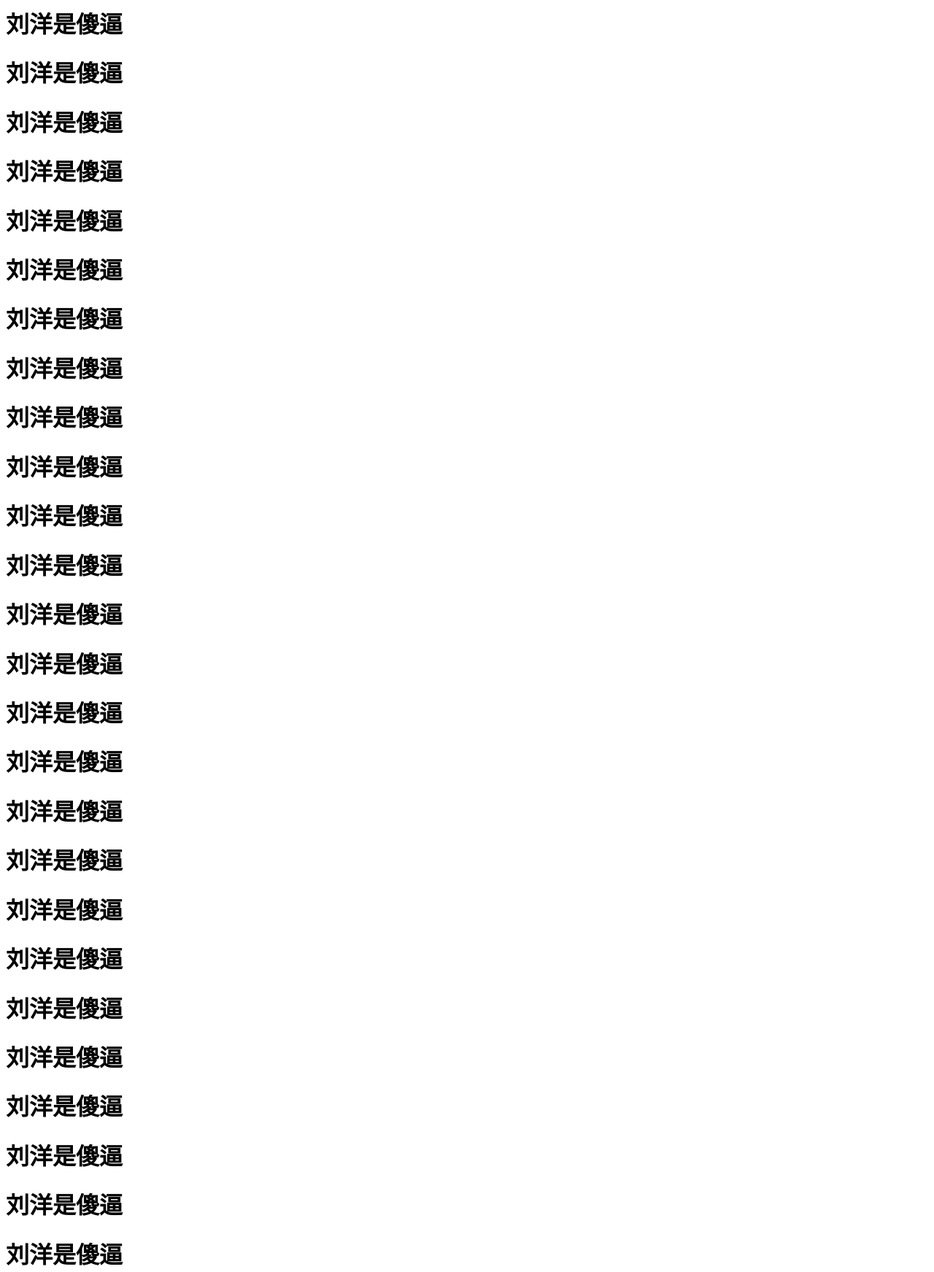
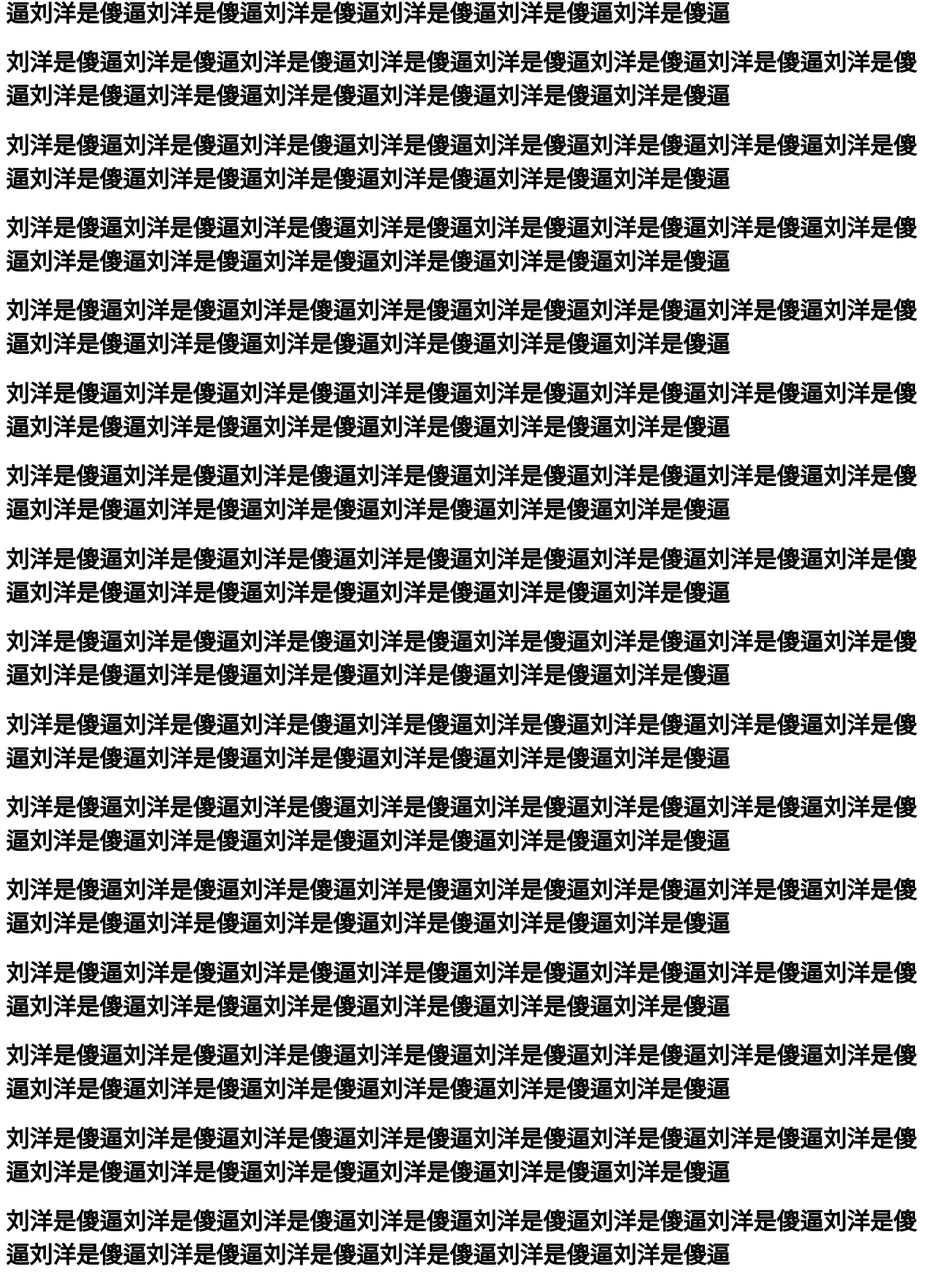
Before and after one commit to daniubi/daniubi.github.io, a plain HTML site: page index.html in a window 1280 px wide. Shown: the part 742-2485 px from the top of the page at 73% size. Drawn offline with Linux system fonts and the light colour scheme.

Commit message:
Update index.html

```diff
--- a/index.html
+++ b/index.html
@@ -1,28 +1,28 @@
-<span><h1>刘洋是傻逼</h1></span><span><h1>刘洋是傻逼</h1></span><span><h1>刘洋是傻逼</h1></span><span><h1>刘洋是傻逼</h1></span>
-<span><h1>刘洋是傻逼</h1></span><span><h1>刘洋是傻逼</h1></span><span><h1>刘洋是傻逼</h1></span><span><h1>刘洋是傻逼</h1></span>
-<span><h1>刘洋是傻逼</h1></span><span><h1>刘洋是傻逼</h1></span><span><h1>刘洋是傻逼</h1></span><span><h1>刘洋是傻逼</h1></span>
-<span><h1>刘洋是傻逼</h1></span><span><h1>刘洋是傻逼</h1></span><span><h1>刘洋是傻逼</h1></span><span><h1>刘洋是傻逼</h1></span>
-<span><h1>刘洋是傻逼</h1></span><span><h1>刘洋是傻逼</h1></span><span><h1>刘洋是傻逼</h1></span><span><h1>刘洋是傻逼</h1></span>
-<span><h1>刘洋是傻逼</h1></span><span><h1>刘洋是傻逼</h1></span><span><h1>刘洋是傻逼</h1></span><span><h1>刘洋是傻逼</h1></span>
-<span><h1>刘洋是傻逼</h1></span><span><h1>刘洋是傻逼</h1></span><span><h1>刘洋是傻逼</h1></span><span><h1>刘洋是傻逼</h1></span>
-<span><h1>刘洋是傻逼</h1></span><span><h1>刘洋是傻逼</h1></span><span><h1>刘洋是傻逼</h1></span><span><h1>刘洋是傻逼</h1></span>
-<span><h1>刘洋是傻逼</h1></span><span><h1>刘洋是傻逼</h1></span><span><h1>刘洋是傻逼</h1></span><span><h1>刘洋是傻逼</h1></span>
-<span><h1>刘洋是傻逼</h1></span><span><h1>刘洋是傻逼</h1></span><span><h1>刘洋是傻逼</h1></span><span><h1>刘洋是傻逼</h1></span>
-<span><h1>刘洋是傻逼</h1></span><span><h1>刘洋是傻逼</h1></span><span><h1>刘洋是傻逼</h1></span><span><h1>刘洋是傻逼</h1></span>
-<span><h1>刘洋是傻逼</h1></span><span><h1>刘洋是傻逼</h1></span><span><h1>刘洋是傻逼</h1></span><span><h1>刘洋是傻逼</h1></span>
-<span><h1>刘洋是傻逼</h1></span><span><h1>刘洋是傻逼</h1></span><span><h1>刘洋是傻逼</h1></span><span><h1>刘洋是傻逼</h1></span>
-<span><h1>刘洋是傻逼</h1></span><span><h1>刘洋是傻逼</h1></span><span><h1>刘洋是傻逼</h1></span><span><h1>刘洋是傻逼</h1></span>
-<span><h1>刘洋是傻逼</h1></span><span><h1>刘洋是傻逼</h1></span><span><h1>刘洋是傻逼</h1></span><span><h1>刘洋是傻逼</h1></span>
-<span><h1>刘洋是傻逼</h1></span><span><h1>刘洋是傻逼</h1></span><span><h1>刘洋是傻逼</h1></span><span><h1>刘洋是傻逼</h1></span>
-<span><h1>刘洋是傻逼</h1></span><span><h1>刘洋是傻逼</h1></span><span><h1>刘洋是傻逼</h1></span><span><h1>刘洋是傻逼</h1></span>
-<span><h1>刘洋是傻逼</h1></span><span><h1>刘洋是傻逼</h1></span><span><h1>刘洋是傻逼</h1></span><span><h1>刘洋是傻逼</h1></span>
-<span><h1>刘洋是傻逼</h1></span><span><h1>刘洋是傻逼</h1></span><span><h1>刘洋是傻逼</h1></span><span><h1>刘洋是傻逼</h1></span>
-<span><h1>刘洋是傻逼</h1></span><span><h1>刘洋是傻逼</h1></span><span><h1>刘洋是傻逼</h1></span><span><h1>刘洋是傻逼</h1></span>
-<span><h1>刘洋是傻逼</h1></span><span><h1>刘洋是傻逼</h1></span><span><h1>刘洋是傻逼</h1></span><span><h1>刘洋是傻逼</h1></span>
-<span><h1>刘洋是傻逼</h1></span><span><h1>刘洋是傻逼</h1></span><span><h1>刘洋是傻逼</h1></span><span><h1>刘洋是傻逼</h1></span>
-<span><h1>刘洋是傻逼</h1></span><span><h1>刘洋是傻逼</h1></span><span><h1>刘洋是傻逼</h1></span><span><h1>刘洋是傻逼</h1></span>
-<span><h1>刘洋是傻逼</h1></span><span><h1>刘洋是傻逼</h1></span><span><h1>刘洋是傻逼</h1></span><span><h1>刘洋是傻逼</h1></span>
-<span><h1>刘洋是傻逼</h1></span><span><h1>刘洋是傻逼</h1></span><span><h1>刘洋是傻逼</h1></span><span><h1>刘洋是傻逼</h1></span>
-<span><h1>刘洋是傻逼</h1></span><span><h1>刘洋是傻逼</h1></span><span><h1>刘洋是傻逼</h1></span><span><h1>刘洋是傻逼</h1></span>
-<span><h1>刘洋是傻逼</h1></span><span><h1>刘洋是傻逼</h1></span><span><h1>刘洋是傻逼</h1></span><span><h1>刘洋是傻逼</h1></span>
-<span><h1>刘洋是傻逼</h1></span><span><h1>刘洋是傻逼</h1></span><span><h1>刘洋是傻逼</h1></span><span><h1>刘洋是傻逼</h1></span>
+<h1>刘洋是傻逼刘洋是傻逼刘洋是傻逼刘洋是傻逼刘洋是傻逼刘洋是傻逼刘洋是傻逼刘洋是傻逼刘洋是傻逼刘洋是傻逼刘洋是傻逼刘洋是傻逼刘洋是傻逼刘洋是傻逼</h1>
+<h1>刘洋是傻逼刘洋是傻逼刘洋是傻逼刘洋是傻逼刘洋是傻逼刘洋是傻逼刘洋是傻逼刘洋是傻逼刘洋是傻逼刘洋是傻逼刘洋是傻逼刘洋是傻逼刘洋是傻逼刘洋是傻逼</h1>
+<h1>刘洋是傻逼刘洋是傻逼刘洋是傻逼刘洋是傻逼刘洋是傻逼刘洋是傻逼刘洋是傻逼刘洋是傻逼刘洋是傻逼刘洋是傻逼刘洋是傻逼刘洋是傻逼刘洋是傻逼刘洋是傻逼</h1>
+<h1>刘洋是傻逼刘洋是傻逼刘洋是傻逼刘洋是傻逼刘洋是傻逼刘洋是傻逼刘洋是傻逼刘洋是傻逼刘洋是傻逼刘洋是傻逼刘洋是傻逼刘洋是傻逼刘洋是傻逼刘洋是傻逼</h1>
+<h1>刘洋是傻逼刘洋是傻逼刘洋是傻逼刘洋是傻逼刘洋是傻逼刘洋是傻逼刘洋是傻逼刘洋是傻逼刘洋是傻逼刘洋是傻逼刘洋是傻逼刘洋是傻逼刘洋是傻逼刘洋是傻逼</h1>
+<h1>刘洋是傻逼刘洋是傻逼刘洋是傻逼刘洋是傻逼刘洋是傻逼刘洋是傻逼刘洋是傻逼刘洋是傻逼刘洋是傻逼刘洋是傻逼刘洋是傻逼刘洋是傻逼刘洋是傻逼刘洋是傻逼</h1>
+<h1>刘洋是傻逼刘洋是傻逼刘洋是傻逼刘洋是傻逼刘洋是傻逼刘洋是傻逼刘洋是傻逼刘洋是傻逼刘洋是傻逼刘洋是傻逼刘洋是傻逼刘洋是傻逼刘洋是傻逼刘洋是傻逼</h1>
+<h1>刘洋是傻逼刘洋是傻逼刘洋是傻逼刘洋是傻逼刘洋是傻逼刘洋是傻逼刘洋是傻逼刘洋是傻逼刘洋是傻逼刘洋是傻逼刘洋是傻逼刘洋是傻逼刘洋是傻逼刘洋是傻逼</h1>
+<h1>刘洋是傻逼刘洋是傻逼刘洋是傻逼刘洋是傻逼刘洋是傻逼刘洋是傻逼刘洋是傻逼刘洋是傻逼刘洋是傻逼刘洋是傻逼刘洋是傻逼刘洋是傻逼刘洋是傻逼刘洋是傻逼</h1>
+<h1>刘洋是傻逼刘洋是傻逼刘洋是傻逼刘洋是傻逼刘洋是傻逼刘洋是傻逼刘洋是傻逼刘洋是傻逼刘洋是傻逼刘洋是傻逼刘洋是傻逼刘洋是傻逼刘洋是傻逼刘洋是傻逼</h1>
+<h1>刘洋是傻逼刘洋是傻逼刘洋是傻逼刘洋是傻逼刘洋是傻逼刘洋是傻逼刘洋是傻逼刘洋是傻逼刘洋是傻逼刘洋是傻逼刘洋是傻逼刘洋是傻逼刘洋是傻逼刘洋是傻逼</h1>
+<h1>刘洋是傻逼刘洋是傻逼刘洋是傻逼刘洋是傻逼刘洋是傻逼刘洋是傻逼刘洋是傻逼刘洋是傻逼刘洋是傻逼刘洋是傻逼刘洋是傻逼刘洋是傻逼刘洋是傻逼刘洋是傻逼</h1>
+<h1>刘洋是傻逼刘洋是傻逼刘洋是傻逼刘洋是傻逼刘洋是傻逼刘洋是傻逼刘洋是傻逼刘洋是傻逼刘洋是傻逼刘洋是傻逼刘洋是傻逼刘洋是傻逼刘洋是傻逼刘洋是傻逼</h1>
+<h1>刘洋是傻逼刘洋是傻逼刘洋是傻逼刘洋是傻逼刘洋是傻逼刘洋是傻逼刘洋是傻逼刘洋是傻逼刘洋是傻逼刘洋是傻逼刘洋是傻逼刘洋是傻逼刘洋是傻逼刘洋是傻逼</h1>
+<h1>刘洋是傻逼刘洋是傻逼刘洋是傻逼刘洋是傻逼刘洋是傻逼刘洋是傻逼刘洋是傻逼刘洋是傻逼刘洋是傻逼刘洋是傻逼刘洋是傻逼刘洋是傻逼刘洋是傻逼刘洋是傻逼</h1>
+<h1>刘洋是傻逼刘洋是傻逼刘洋是傻逼刘洋是傻逼刘洋是傻逼刘洋是傻逼刘洋是傻逼刘洋是傻逼刘洋是傻逼刘洋是傻逼刘洋是傻逼刘洋是傻逼刘洋是傻逼刘洋是傻逼</h1>
+<h1>刘洋是傻逼刘洋是傻逼刘洋是傻逼刘洋是傻逼刘洋是傻逼刘洋是傻逼刘洋是傻逼刘洋是傻逼刘洋是傻逼刘洋是傻逼刘洋是傻逼刘洋是傻逼刘洋是傻逼刘洋是傻逼</h1>
+<h1>刘洋是傻逼刘洋是傻逼刘洋是傻逼刘洋是傻逼刘洋是傻逼刘洋是傻逼刘洋是傻逼刘洋是傻逼刘洋是傻逼刘洋是傻逼刘洋是傻逼刘洋是傻逼刘洋是傻逼刘洋是傻逼</h1>
+<h1>刘洋是傻逼刘洋是傻逼刘洋是傻逼刘洋是傻逼刘洋是傻逼刘洋是傻逼刘洋是傻逼刘洋是傻逼刘洋是傻逼刘洋是傻逼刘洋是傻逼刘洋是傻逼刘洋是傻逼刘洋是傻逼</h1>
+<h1>刘洋是傻逼刘洋是傻逼刘洋是傻逼刘洋是傻逼刘洋是傻逼刘洋是傻逼刘洋是傻逼刘洋是傻逼刘洋是傻逼刘洋是傻逼刘洋是傻逼刘洋是傻逼刘洋是傻逼刘洋是傻逼</h1>
+<h1>刘洋是傻逼刘洋是傻逼刘洋是傻逼刘洋是傻逼刘洋是傻逼刘洋是傻逼刘洋是傻逼刘洋是傻逼刘洋是傻逼刘洋是傻逼刘洋是傻逼刘洋是傻逼刘洋是傻逼刘洋是傻逼</h1>
+<h1>刘洋是傻逼刘洋是傻逼刘洋是傻逼刘洋是傻逼刘洋是傻逼刘洋是傻逼刘洋是傻逼刘洋是傻逼刘洋是傻逼刘洋是傻逼刘洋是傻逼刘洋是傻逼刘洋是傻逼刘洋是傻逼</h1>
+<h1>刘洋是傻逼刘洋是傻逼刘洋是傻逼刘洋是傻逼刘洋是傻逼刘洋是傻逼刘洋是傻逼刘洋是傻逼刘洋是傻逼刘洋是傻逼刘洋是傻逼刘洋是傻逼刘洋是傻逼刘洋是傻逼</h1>
+<h1>刘洋是傻逼刘洋是傻逼刘洋是傻逼刘洋是傻逼刘洋是傻逼刘洋是傻逼刘洋是傻逼刘洋是傻逼刘洋是傻逼刘洋是傻逼刘洋是傻逼刘洋是傻逼刘洋是傻逼刘洋是傻逼</h1>
+<h1>刘洋是傻逼刘洋是傻逼刘洋是傻逼刘洋是傻逼刘洋是傻逼刘洋是傻逼刘洋是傻逼刘洋是傻逼刘洋是傻逼刘洋是傻逼刘洋是傻逼刘洋是傻逼刘洋是傻逼刘洋是傻逼</h1>
+<h1>刘洋是傻逼刘洋是傻逼刘洋是傻逼刘洋是傻逼刘洋是傻逼刘洋是傻逼刘洋是傻逼刘洋是傻逼刘洋是傻逼刘洋是傻逼刘洋是傻逼刘洋是傻逼刘洋是傻逼刘洋是傻逼</h1>
+<h1>刘洋是傻逼刘洋是傻逼刘洋是傻逼刘洋是傻逼刘洋是傻逼刘洋是傻逼刘洋是傻逼刘洋是傻逼刘洋是傻逼刘洋是傻逼刘洋是傻逼刘洋是傻逼刘洋是傻逼刘洋是傻逼</h1>
+<h1>刘洋是傻逼刘洋是傻逼刘洋是傻逼刘洋是傻逼刘洋是傻逼刘洋是傻逼刘洋是傻逼刘洋是傻逼刘洋是傻逼刘洋是傻逼刘洋是傻逼刘洋是傻逼刘洋是傻逼刘洋是傻逼</h1>
```
